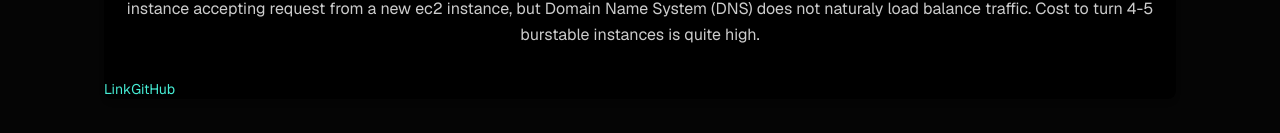
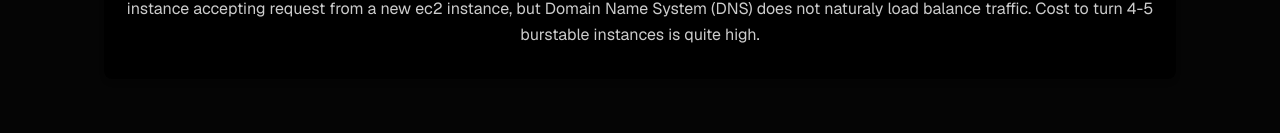
Before and after one commit to lagonzalez1/whoami, a Next.js app: page / in a window 1280 px wide. Shown: the part 3519-3652 px from the top of the page. Built offline with nearby package versions, Linux system fonts and the light colour scheme.

Commit message:
Did not check for empty links.

```diff
--- a/src/app/Components/Cards/ProjectCard.js
+++ b/src/app/Components/Cards/ProjectCard.js
@@ -41,6 +41,7 @@
 
       {/* Links */}
       <div className="flex space-x-6">
+        {link !== '' ?
         <a
         href={link}
         target="_blank"
@@ -48,7 +49,9 @@
         className="text-teal-300 text-sm hover:underline"
       >
         Link
-        </a>
+      </a>: null}
+      {
+        github !== '' ?
         <a
           href={github}
           target="_blank"
@@ -57,6 +60,9 @@
         >
           GitHub
         </a>
+        : null
+      }
+
       </div>
     </div>
   );
```
Lines whose indentation alone changed are shown as unchanged.
